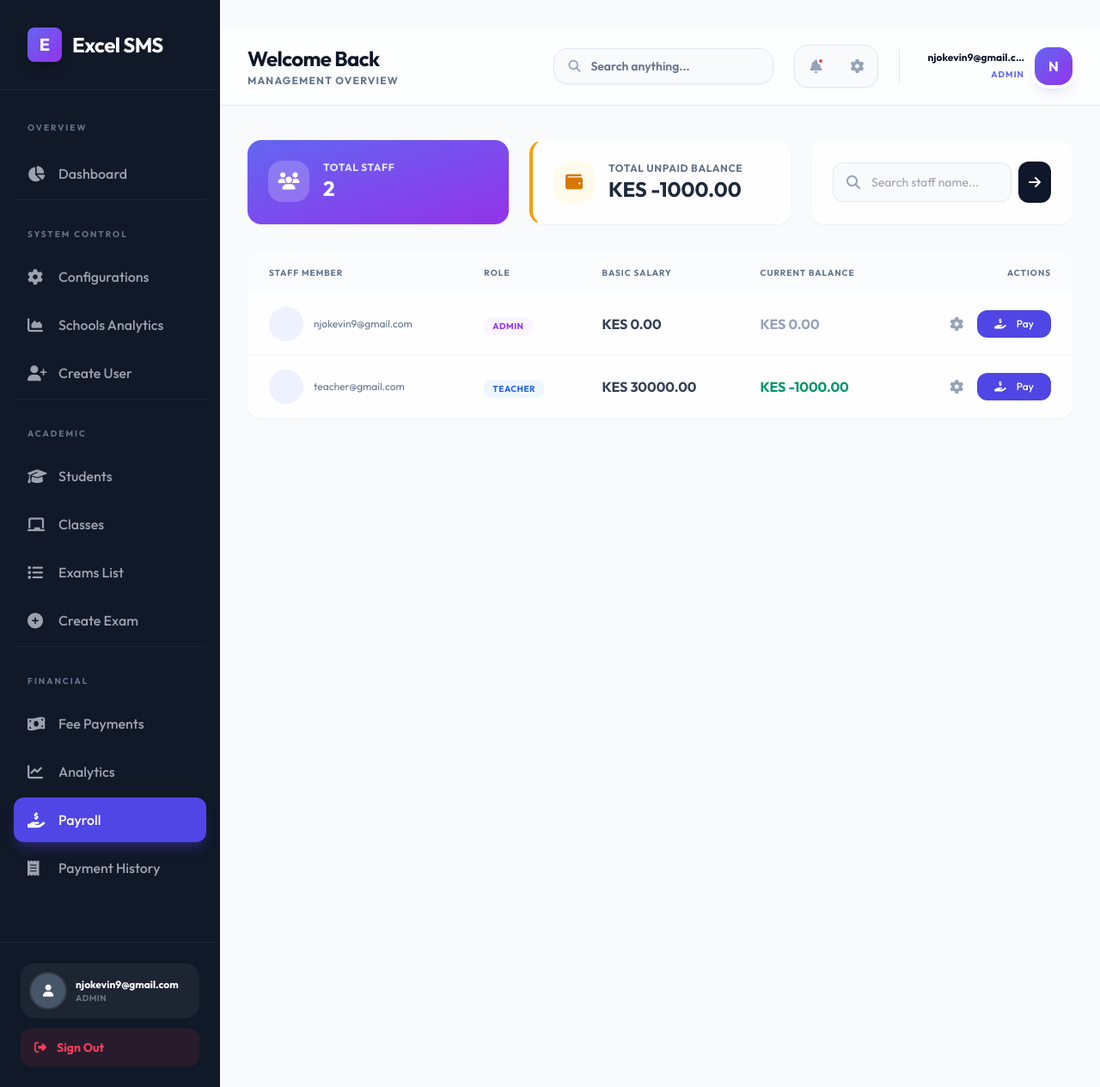
After one commit to kamcho/SMS, a Django app: page /accounts/payroll/ in a window 1280 px wide. The commit adds this page. Shown: the whole page at 86% size. Run offline with Django 4.2, Linux system fonts and the light colour scheme; a user stored in the database is signed in; data comes from the database, SQL or seed files in the repository; both versions use the stored data as it was after the commit; some libraries are stand-ins or nearby versions.

Commit message:
collectstatic

```diff
--- a/Excel/settings.py
+++ b/Excel/settings.py
@@ -25,7 +25,7 @@ SECRET_KEY = 'django-insecure-edn_eclp5%_t#s1$k%x5!wc4@gx!)-_!r+wpy#^wmlw1y+c9&r
 # SECURITY WARNING: don't run with debug turned on in production!
 DEBUG = True
 
-ALLOWED_HOSTS = []
+ALLOWED_HOSTS = ['127.0.0.1','bibletrivia.pythonanywhere.com']
 
 
 # Application definition
--- /dev/null
+++ b/accounts/templates/accounts/payroll_list.html
@@ -0,0 +1,182 @@
+{% extends 'base.html' %}
+
+{% block title %}Payroll Management — Linakuu{% endblock %}
+
+{% block header %}
+<div class="flex items-center gap-4">
+    <div>
+        <h1 class="text-3xl font-extrabold text-slate-900 tracking-tight">Staff Payroll</h1>
+        <p class="text-slate-500 mt-1 font-medium">Manage salaries and process payments for school staff</p>
+    </div>
+</div>
+{% endblock %}
+
+{% block content %}
+<div class="grid grid-cols-1 md:grid-cols-3 gap-6 mb-8">
+    <!-- Stat Cards -->
+    <div class="glass-card bg-gradient-to-br from-indigo-500 to-purple-600 text-white border-0">
+        <div class="flex items-center gap-4">
+            <div class="w-12 h-12 rounded-2xl bg-white/20 flex items-center justify-center backdrop-blur-md">
+                <i class="fas fa-users text-xl"></i>
+            </div>
+            <div>
+                <p class="text-indigo-100 text-xs font-bold uppercase tracking-wider">Total Staff</p>
+                <h3 class="text-2xl font-black">{{ total_staff }}</h3>
+            </div>
+        </div>
+    </div>
+
+    <div class="glass-card border-l-4 border-l-amber-500">
+        <div class="flex items-center gap-4">
+            <div class="w-12 h-12 rounded-2xl bg-amber-50 flex items-center justify-center text-amber-600">
+                <i class="fas fa-wallet text-xl"></i>
+            </div>
+            <div>
+                <p class="text-slate-500 text-xs font-bold uppercase tracking-wider">Total Unpaid Balance</p>
+                <h3 class="text-2xl font-black text-slate-800">KES {{ total_unpaid|floatformat:2 }}</h3>
+            </div>
+        </div>
+    </div>
+
+    <div class="glass-card">
+        <form method="get" class="flex gap-2 h-full items-center">
+            <div class="relative flex-1">
+                <i class="fas fa-search absolute left-4 top-1/2 -translate-y-1/2 text-slate-400"></i>
+                <input type="text" name="q" value="{{ q }}" placeholder="Search staff name..."
+                       class="w-full pl-11 pr-4 py-3 bg-slate-50 border border-slate-200 rounded-xl focus:ring-2 focus:ring-indigo-500 focus:border-indigo-500 outline-none transition-all text-sm">
+            </div>
+            <button type="submit" class="p-3 bg-slate-900 text-white rounded-xl hover:bg-slate-800 transition-colors">
+                <i class="fas fa-arrow-right"></i>
+            </button>
+        </form>
+    </div>
+</div>
+
+<div class="glass-card p-0 overflow-hidden">
+    <div class="overflow-x-auto">
+        <table class="w-full text-left border-collapse">
+            <thead>
+                <tr class="bg-slate-50/50 border-bottom border-slate-100">
+                    <th class="px-6 py-4 text-[10px] font-black uppercase tracking-widest text-slate-500">Staff Member</th>
+                    <th class="px-6 py-4 text-[10px] font-black uppercase tracking-widest text-slate-500">Role</th>
+                    <th class="px-6 py-4 text-[10px] font-black uppercase tracking-widest text-slate-500">Basic Salary</th>
+                    <th class="px-6 py-4 text-[10px] font-black uppercase tracking-widest text-slate-500">Current Balance</th>
+                    <th class="px-6 py-4 text-[10px] font-black uppercase tracking-widest text-slate-500 text-right">Actions</th>
+                </tr>
+            </thead>
+            <tbody class="divide-y divide-slate-100">
+                {% for staff in staff_members %}
+                <tr class="hover:bg-slate-50/50 transition-colors group">
+                    <td class="px-6 py-4">
+                        <div class="flex items-center gap-3">
+                            <div class="w-10 h-10 rounded-full bg-indigo-50 flex items-center justify-center text-indigo-600 font-bold text-sm">
+                                {{ staff.first_name|first }}{{ staff.last_name|first }}
+                            </div>
+                            <div>
+                                <h4 class="font-bold text-slate-800 leading-tight">{{ staff.get_full_name }}</h4>
+                                <p class="text-xs text-slate-500">{{ staff.email }}</p>
+                            </div>
+                        </div>
+                    </td>
+                    <td class="px-6 py-4">
+                        <span class="px-2.5 py-1 rounded-lg text-[10px] font-black uppercase tracking-wider
+                            {% if staff.role == 'Teacher' %}bg-blue-50 text-blue-600
+                            {% elif staff.role == 'Admin' %}bg-purple-50 text-purple-600
+                            {% elif staff.role == 'Accountant' %}bg-emerald-50 text-emerald-600
+                            {% else %}bg-slate-50 text-slate-600{% endif %}">
+                            {{ staff.role }}
+                        </span>
+                    </td>
+                    <td class="px-6 py-4 font-bold text-slate-700">
+                        KES {{ staff.salary_profile.basic_salary|floatformat:2 }}
+                    </td>
+                    <td class="px-6 py-4">
+                        <span class="font-bold {% if staff.salary_profile.salary_balance > 0 %}text-amber-600{% elif staff.salary_profile.salary_balance < 0 %}text-emerald-600{% else %}text-slate-400{% endif %}">
+                            KES {{ staff.salary_profile.salary_balance|floatformat:2 }}
+                        </span>
+                    </td>
+                    <td class="px-6 py-4 text-right">
+                        <div class="flex items-center justify-end gap-2">
+                            <button onclick="openConfigModal('{{ staff.id }}', '{{ staff.get_full_name }}', '{{ staff.salary_profile.basic_salary }}')"
+                                    class="p-2 text-slate-400 hover:text-indigo-600 hover:bg-indigo-50 rounded-lg transition-all" title="Configure Salary">
+                                <i class="fas fa-cog"></i>
+                            </button>
+                            <a href="{% url 'accounts:process-payroll-payment' staff.id %}"
+                               class="btn btn-primary text-xs py-2">
+                                <i class="fas fa-hand-holding-usd mr-1"></i> Pay
+                            </a>
+                        </div>
+                    </td>
+                </tr>
+                {% empty %}
+                <tr>
+                    <td colspan="5" class="px-6 py-12 text-center">
+                        <div class="w-16 h-16 bg-slate-50 rounded-full flex items-center justify-center mx-auto mb-4">
+                            <i class="fas fa-user-slash text-slate-300 text-2xl"></i>
+                        </div>
+                        <p class="text-slate-500 font-medium">No staff members found matching your search.</p>
+                    </td>
+                </tr>
+                {% endfor %}
+            </tbody>
+        </table>
+    </div>
+</div>
+
+<!-- Modal for Salary Configuration -->
+<div id="configModal" class="fixed inset-0 bg-slate-900/40 backdrop-blur-sm hidden z-50 flex items-center justify-center p-4">
+    <div class="bg-white rounded-[2rem] w-full max-w-md shadow-2xl overflow-hidden animate-in fade-in zoom-in duration-200">
+        <div class="p-8 pb-4">
+            <h3 class="text-2xl font-black text-slate-900 mb-1">Salary Setup</h3>
+            <p id="modalStaffName" class="text-slate-500 font-medium"></p>
+        </div>
+
+        <form id="configForm" method="post" action="" class="p-8 pt-4 space-y-6">
+            {% csrf_token %}
+            <div>
+                <label class="block text-xs font-black text-slate-500 uppercase tracking-widest mb-2">Basic Salary (KES)</label>
+                <input type="number" step="0.01" name="basic_salary" id="modalBasicSalary"
+                       class="w-full px-4 py-3 bg-slate-50 border border-slate-200 rounded-2xl focus:ring-2 focus:ring-indigo-500 outline-none transition-all font-bold text-slate-800">
+            </div>
+
+            <div class="p-4 bg-amber-50 rounded-2xl border border-amber-100">
+                <label class="block text-xs font-black text-amber-700 uppercase tracking-widest mb-2">Balance Adjustment</label>
+                <input type="number" step="0.01" name="balance_adjustment" value="0"
+                       class="w-full px-4 py-3 bg-white border border-amber-200 rounded-xl focus:ring-2 focus:ring-amber-500 outline-none transition-all font-bold text-slate-800"
+                       placeholder="Enter amount to ADD to balance...">
+                <p class="mt-2 text-[10px] text-amber-600 font-medium">
+                    <i class="fas fa-info-circle mr-1"></i> Use this to bill the staff (e.g. at the end of the month).
+                </p>
+            </div>
+
+            <div class="flex gap-3 pt-2">
+                <button type="button" onclick="closeConfigModal()" class="flex-1 px-6 py-4 bg-slate-100 text-slate-600 font-black rounded-2xl hover:bg-slate-200 transition-all uppercase tracking-widest text-xs">
+                    Cancel
+                </button>
+                <button type="submit" class="flex-1 px-6 py-4 bg-indigo-600 text-white font-black rounded-2xl hover:bg-indigo-700 shadow-lg shadow-indigo-200 transition-all uppercase tracking-widest text-xs">
+                    Save Changes
+                </button>
+            </div>
+        </form>
+    </div>
+</div>
+
+<script>
+function openConfigModal(staffId, staffName, basicSalary) {
+    const modal = document.getElementById('configModal');
+    const form = document.getElementById('configForm');
+    const nameLabel = document.getElementById('modalStaffName');
+    const salaryInput = document.getElementById('modalBasicSalary');
+
+    nameLabel.textContent = staffName;
+    salaryInput.value = basicSalary;
+    form.action = `/accounts/payroll/config/${staffId}/`;
+
+    modal.classList.remove('hidden');
+}
+
+function closeConfigModal() {
+    document.getElementById('configModal').classList.add('hidden');
+}
+</script>
+{% endblock %}
--- a/accounts/urls.py
+++ b/accounts/urls.py
@@ -1,4 +1,5 @@
 from django.urls import path
+from . import views
 from .views import FeesAnalyticsView, PaymentListView
 
 app_name = 'accounts'
@@ -6,4 +7,9 @@ app_name = 'accounts'
 urlpatterns = [
     path('analytics/', FeesAnalyticsView.as_view(), name='fees-analytics'),
     path('payments/', PaymentListView.as_view(), name='payments-list'),
+
+    # Payroll
+    path('payroll/', views.PayrollListView.as_view(), name='payroll-list'),
+    path('payroll/pay/<int:staff_id>/', views.process_payroll_payment, name='process-payroll-payment'),
+    path('payroll/config/<int:staff_id>/', views.update_salary_config, name='update-salary-config'),
 ]
--- a/accounts/views.py
+++ b/accounts/views.py
@@ -1,9 +1,13 @@
 from django.views.generic import TemplateView
 from django.contrib.auth.mixins import LoginRequiredMixin
+from django.contrib.auth.decorators import login_required
 from django.db.models import Sum, Count, Q
 from django.utils import timezone
-from .models import Payment, FeeStructure, Invoice
+from .models import Payment, FeeStructure, Invoice, StaffSalary, StaffPayment
 from core.models import School, Student, StudentProfile
+from users.models import MyUser
+from django.shortcuts import render, redirect, get_object_or_404
+from django.contrib import messages
 import json
 from datetime import datetime, timedelta
 from decimal import Decimal
@@ -174,3 +178,93 @@ class PaymentListView(LoginRequiredMixin, ListView):
         context['selected_method'] = self.request.GET.get('method', '')
 
         return context
+
+class PayrollListView(LoginRequiredMixin, ListView):
+    model = MyUser
+    template_name = 'accounts/payroll_list.html'
+    context_object_name = 'staff_members'
+    paginate_by = 25
+
+    def get_queryset(self):
+        # Filter only staff-related roles
+        queryset = MyUser.objects.filter(role__in=['Admin', 'Teacher', 'Accountant', 'Receptionist']).order_by('role', 'first_name')
+
+        query = self.request.GET.get('q')
+        if query:
+            queryset = queryset.filter(
+                Q(first_name__icontains=query) |
+                Q(last_name__icontains=query) |
+                Q(email__icontains=query)
+            )
+        return queryset
+
+    def get_context_data(self, **kwargs):
+        context = super().get_context_data(**kwargs)
+        # Ensure every staff in queryset has a StaffSalary profile
+        for staff in context['staff_members']:
+            StaffSalary.objects.get_or_create(staff=staff)
+
+        context['q'] = self.request.GET.get('q', '')
+        context['total_staff'] = self.get_queryset().count()
+        context['total_unpaid'] = StaffSalary.objects.aggregate(Sum('salary_balance'))['salary_balance__sum'] or 0
+        return context
+
+@login_required
+def process_payroll_payment(request, staff_id):
+    staff = get_object_or_404(MyUser, id=staff_id)
+    salary_profile, created = StaffSalary.objects.get_or_create(staff=staff)
+
+    if request.method == 'POST':
+        amount_str = request.POST.get('amount', '0')
+        if amount_str:
+            amount = Decimal(amount_str)
+        else:
+            amount = Decimal('0')
+
+        method = request.POST.get('method')
+        reference = request.POST.get('reference')
+        payment_date = request.POST.get('payment_date') or timezone.now().date()
+
+        if amount <= 0:
+            messages.error(request, "Payment amount must be greater than zero.")
+        else:
+            try:
+                StaffPayment.objects.create(
+                    staff=staff,
+                    amount=amount,
+                    payment_date=payment_date,
+                    payment_method=method,
+                    reference=reference,
+                    recorded_by=request.user
+                )
+                messages.success(request, f"Successfully processed payment of {amount} for {staff.get_full_name()}.")
+                return redirect('accounts:payroll-list')
+            except Exception as e:
+                messages.error(request, f"Error processing payment: {str(e)}")
+
+    return render(request, 'accounts/process_payroll.html', {
+        'staff': staff,
+        'salary_profile': salary_profile,
+        'payment_methods': [('Cash', 'Cash'), ('Bank', 'Bank Transfer'), ('Mpesa', 'Mpesa')]
+    })
+
+@login_required
+def update_salary_config(request, staff_id):
+    staff = get_object_or_404(MyUser, id=staff_id)
+    salary_profile, created = StaffSalary.objects.get_or_create(staff=staff)
+
+    if request.method == 'POST':
+        basic_salary_str = request.POST.get('basic_salary', '0')
+        if basic_salary_str:
+            basic_salary = Decimal(basic_salary_str)
+            salary_profile.basic_salary = basic_salary
+
+        adjustment_str = request.POST.get('balance_adjustment', '0')
+        if adjustment_str:
+            adjustment = Decimal(adjustment_str)
+            salary_profile.salary_balance += adjustment
+
+        salary_profile.save()
+        messages.success(request, f"Updated salary configuration for {staff.get_full_name()}.")
+
+    return redirect('accounts:payroll-list')
--- a/core/templates/base.html
+++ b/core/templates/base.html
@@ -73,10 +73,7 @@
             <div class="pt-8 pb-3 px-4 border-t border-white/5 mt-6">
                 <p class="text-[10px] uppercase tracking-[0.2em] font-black text-slate-500">System Control</p>
             </div>
-            <a href="#" class="menu-item">
-                <i class="fas fa-school w-5 text-lg"></i>
-                Schools
-            </a>
+
             <a href="{% url 'core:configurations' %}" class="menu-item {% if 'configurations' in request.path %}active{% endif %}">
                 <i class="fas fa-cog w-5 text-lg"></i>
                 Configurations
@@ -130,6 +127,10 @@
             <a href="{% url 'accounts:fees-analytics' %}" class="menu-item {% if 'analytics' in request.path %}active{% endif %}">
                 <i class="fas fa-chart-line w-5 text-lg"></i>
                 Analytics
+            </a>
+            <a href="{% url 'accounts:payroll-list' %}" class="menu-item {% if 'payroll' in request.path %}active{% endif %}">
+                <i class="fas fa-hand-holding-usd w-5 text-lg"></i>
+                Payroll
             </a>
             {% endif %}
             <a href="{% url 'accounts:payments-list' %}" class="menu-item {% if 'payments-list' in request.path %}active{% endif %}">
--- a/core/urls.py
+++ b/core/urls.py
@@ -17,6 +17,7 @@ urlpatterns = [
     path('configurations/academic-year/create/', views.create_academic_year, name='create-academic-year'),
     path('configurations/term/create/', views.create_term, name='create-term'),
     path('configurations/grade/create/', views.create_grade, name='create-grade'),
+    path('configurations/class/create/', views.create_class, name='create-class'),
     path('configurations/exam/create/', views.create_exam, name='create-exam'),
     path('configurations/exam-mode/<int:exam_mode_id>/update/', views.update_exam_mode, name='update-exam-mode'),
     path('configurations/delete/<str:model_type>/<int:item_id>/', views.delete_item, name='delete-item'),
```
Also changed, not shown: accounts/models.py (+35 -0 lines), accounts/templates/accounts/process_payroll.html (added, +148 -0 lines), core/templates/core/configurations.html (+44 -103 lines), core/templates/core/dashboard.html (+52 -23 lines), core/views.py (+26 -3 lines), accounts/migrations/0003_staffsalary_staffpayment.py (added), db.sqlite3.
